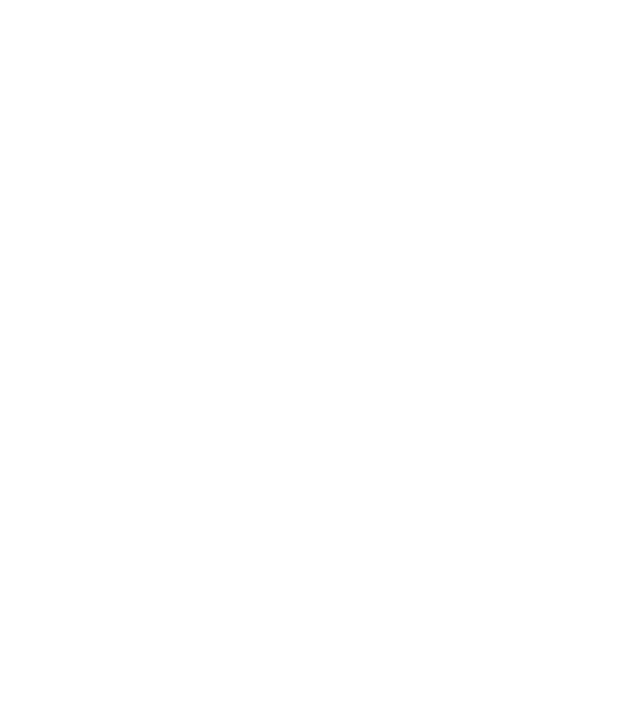
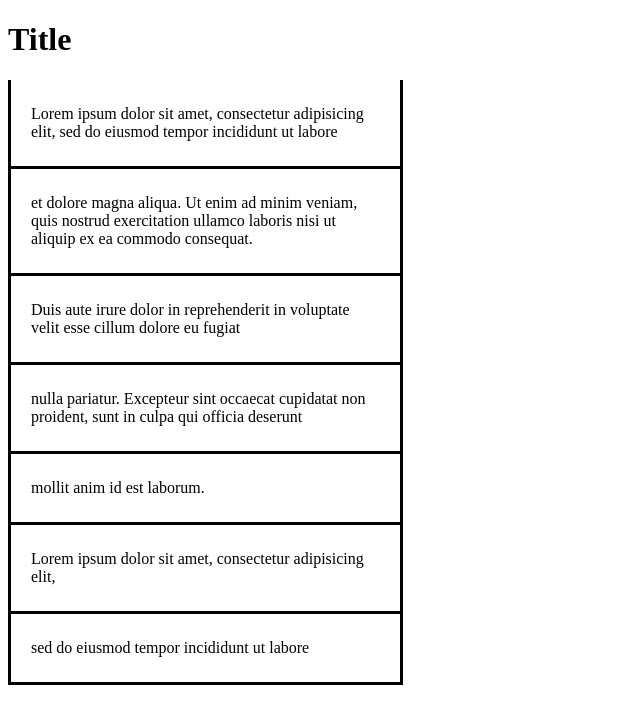
Before and after one commit to greenfox-velox/danielliptak, a plain HTML site: page week1/day4/problem7.html in a window 1280 px wide. Shown: the whole page, without its empty margins (0-640 px from the left). Drawn offline with Linux system fonts and the light colour scheme.

Commit message:
problem7.htm and css are done, problem8.html and css made better

```diff
--- a/week1/day4/problem7.html
+++ b/week1/day4/problem7.html
@@ -0,0 +1,33 @@
+<!DOCTYPE html>
+<html>
+  <head>
+    <meta charset="utf-8">
+    <title>problem7</title>
+    <link rel="stylesheet"href="style/problem7.css">
+  </head>
+  <body>
+    <h1>
+      Title
+    </h1>
+    <div>
+      Lorem ipsum dolor sit amet, consectetur adipisicing elit, sed do eiusmod tempor incididunt ut labore
+    </div>
+    <div>
+      et dolore magna aliqua. Ut enim ad minim veniam, quis nostrud exercitation ullamco laboris nisi ut aliquip ex ea commodo consequat.
+    </div>
+    <div>
+      Duis aute irure dolor in reprehenderit in voluptate velit esse cillum dolore eu fugiat
+    </div>
+    <div>
+      nulla pariatur. Excepteur sint occaecat cupidatat non proident, sunt in culpa qui officia deserunt
+    </div>
+    <div>
+      mollit anim id est laborum.
+    </div>
+    <div>
+      Lorem ipsum dolor sit amet, consectetur adipisicing elit,
+    </div>
+    <div>
+      sed do eiusmod tempor incididunt ut labore
+    </div>
+  </body>
--- a/week1/day4/style/problem6.css
+++ b/week1/day4/style/problem6.css
@@ -1,7 +1,7 @@
 div {
   padding-left: 20px;
   border-left: 3px solid black;
-  width: 300px;
+  width: 344px;
   height: auto;
   margin-bottom: 10px;
 }
--- a/week1/day4/style/problem7.css
+++ b/week1/day4/style/problem7.css
@@ -0,0 +1,8 @@
+div {
+  padding: 25px;
+  padding-left: 20px;
+  border: 3px solid black;
+  border-top: 0px;
+  width: 344px;
+  height: auto;
+}
```
Also changed, not shown: week1/day4/problem6.html (+0 -9 lines).
